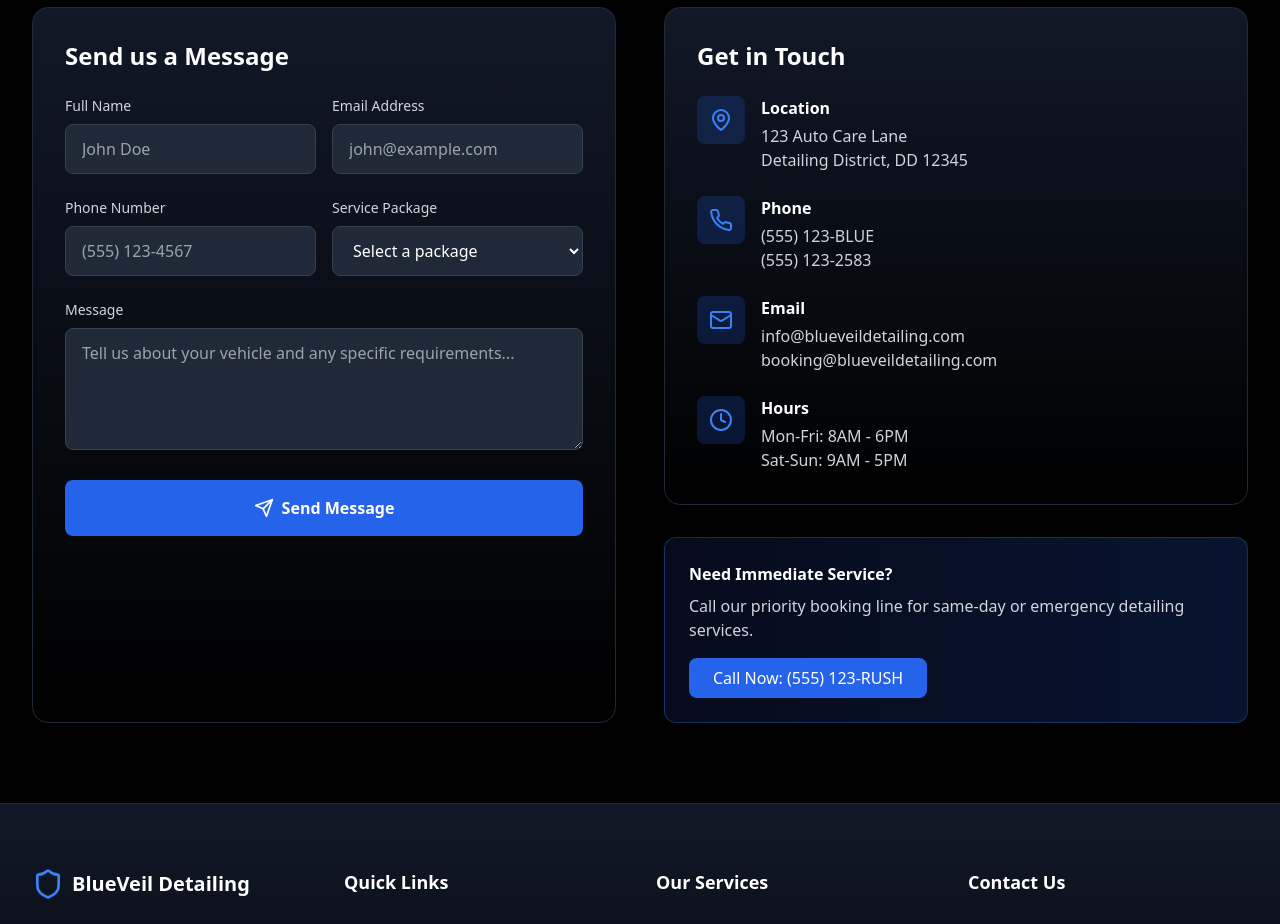
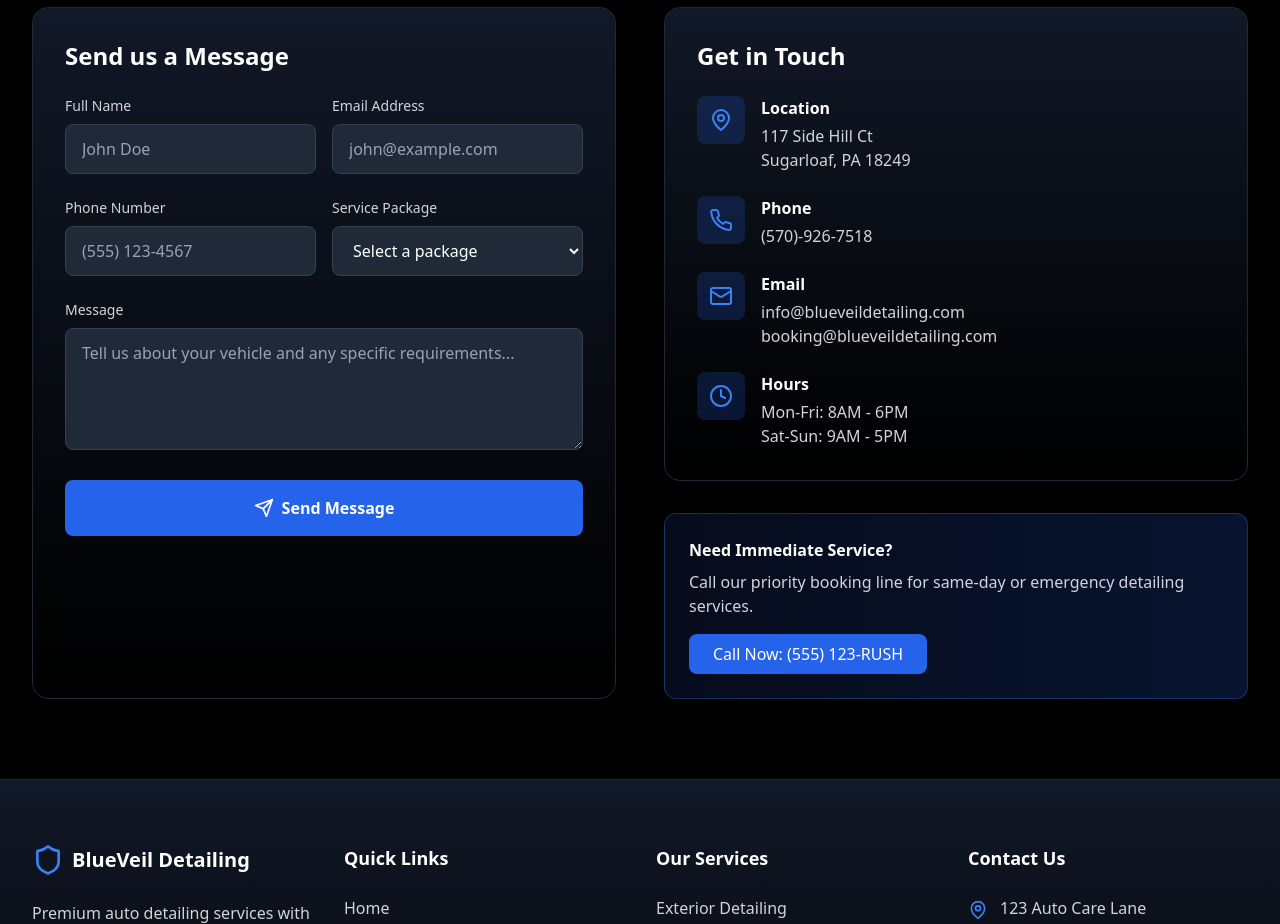
Before and after one commit to Br1anSimon/BlueVeilDetailing, a React (Vite) app: page / in a window 1280 px wide. Shown: the part 4740-5664 px from the top of the page. Built offline with nearby package versions, Linux system fonts and the light colour scheme.

Commit message:
Updated Contact.tsx

```diff
--- a/src/components/Contact.tsx
+++ b/src/components/Contact.tsx
@@ -75,12 +75,12 @@ const Contact = ({ selectedService }: ContactProps) => {
     {
       icon: MapPin,
       title: 'Location',
-      details: ['123 Auto Care Lane', 'Detailing District, DD 12345']
+      details: ['117 Side Hill Ct', 'Sugarloaf, PA 18249']
     },
     {
       icon: Phone,
       title: 'Phone',
-      details: ['(555) 123-BLUE', '(555) 123-2583']
+      details: ['(570)-926-7518']
     },
     {
       icon: Mail,
```
